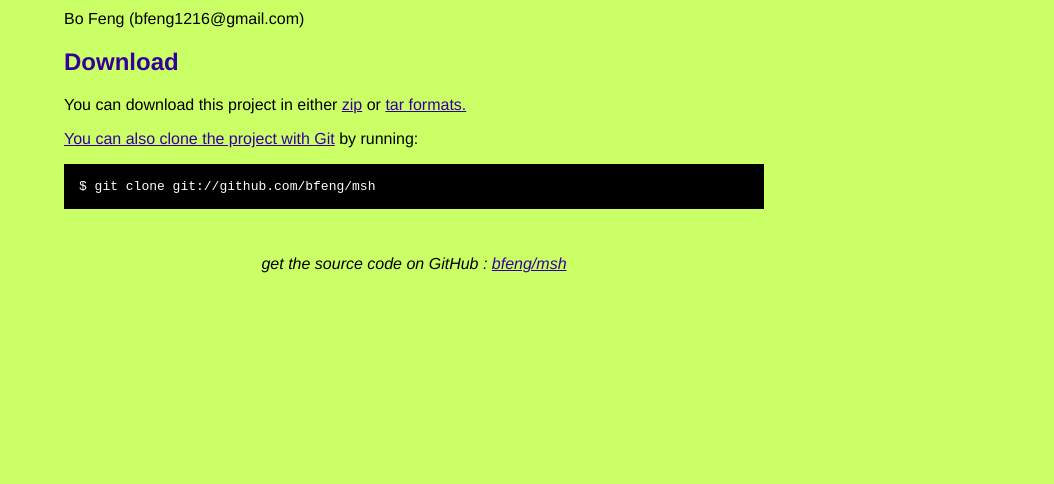
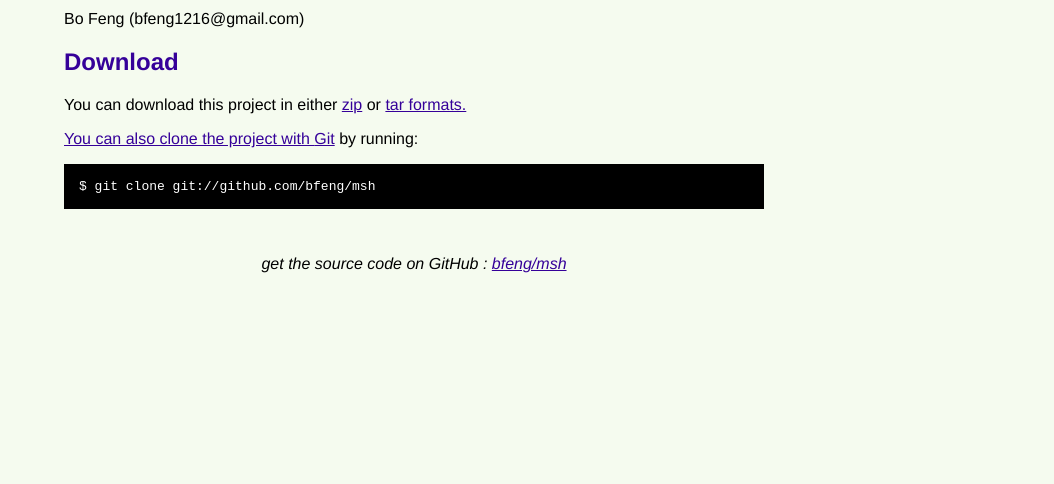
Before and after one commit to bfeng/msh, a plain HTML site: page index.html in a window 1280 px wide. Shown: the part 316-800 px from the top of the page, without its empty margins (226-1280 px from the left). Drawn offline with Linux system fonts and the light colour scheme.

Commit message:
Update index.html

```diff
--- a/index.html
+++ b/index.html
@@ -8,7 +8,7 @@
   <style type="text/css">
     body {
       margin-top: 1.0em;
-      background-color: #caff66;
+      background-color: #F5FBEF;
       font-family: Helvetica, Arial, FreeSans, san-serif;
       color: #000000;
     }
```
